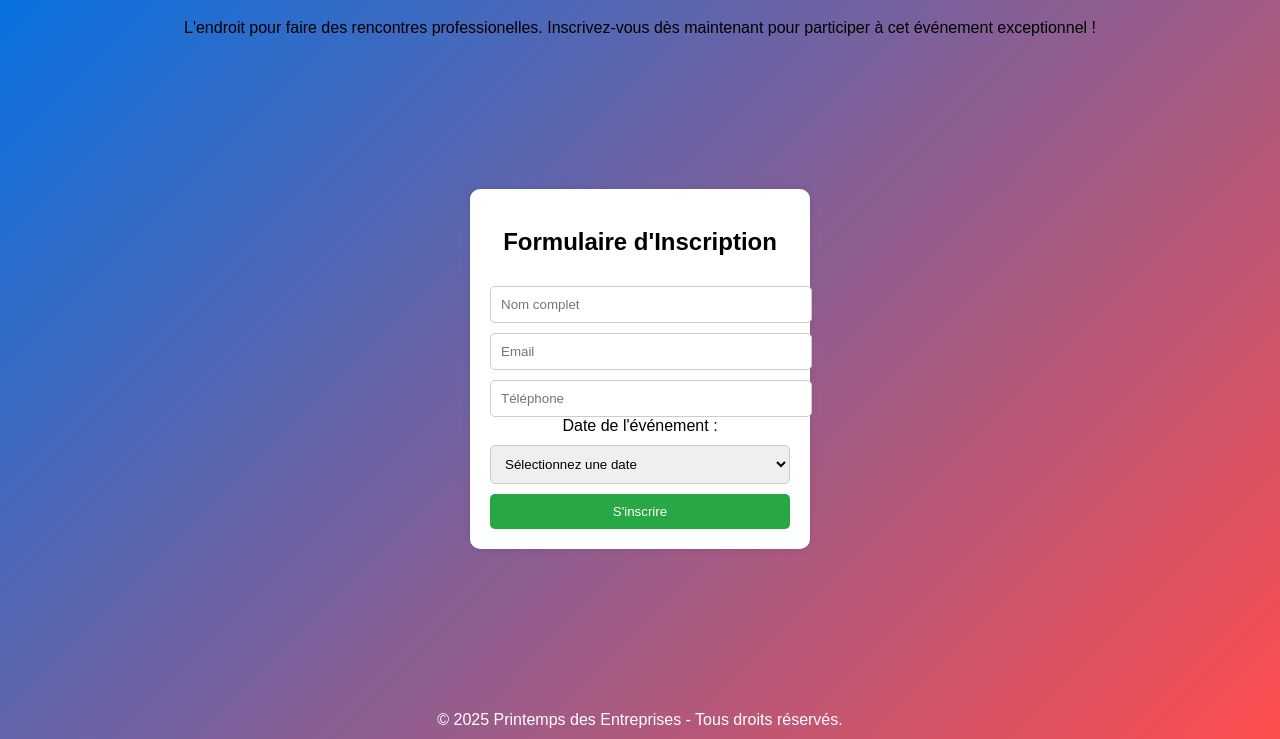
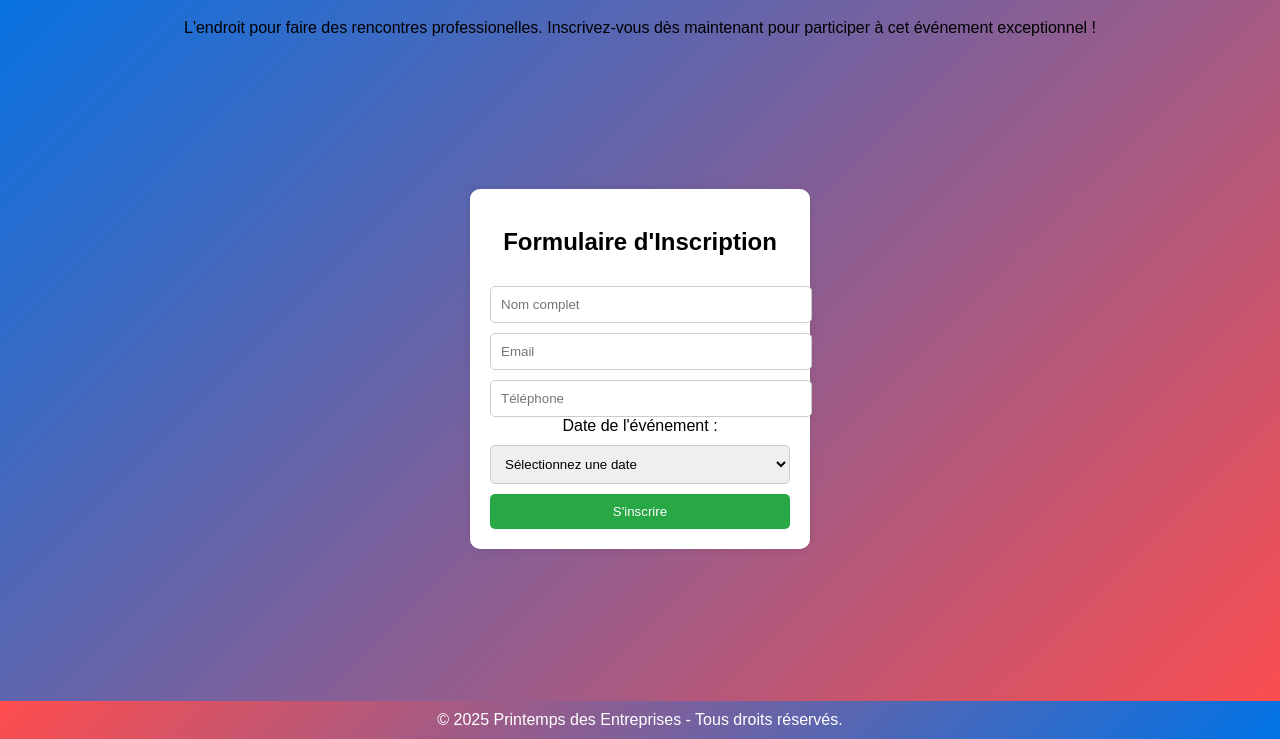
Before and after one commit to matpeu/matpeu.github.io, a plain HTML site: page index.html in a window 1280 px wide. Shown: the part 61-800 px from the top of the page. Drawn offline with Linux system fonts and the light colour scheme.

Commit message:
Update general.css

```diff
--- a/styles/general.css
+++ b/styles/general.css
@@ -27,7 +27,7 @@ html, body {
 
 /* Styles du footer */
 footer {
-  background-color: linear-gradient(135deg, #ff4d4d, #0073e6);
+  background: linear-gradient(135deg, #ff4d4d, #0073e6);
   color: white;
   text-align: center;
   padding: 10px 0;
```
